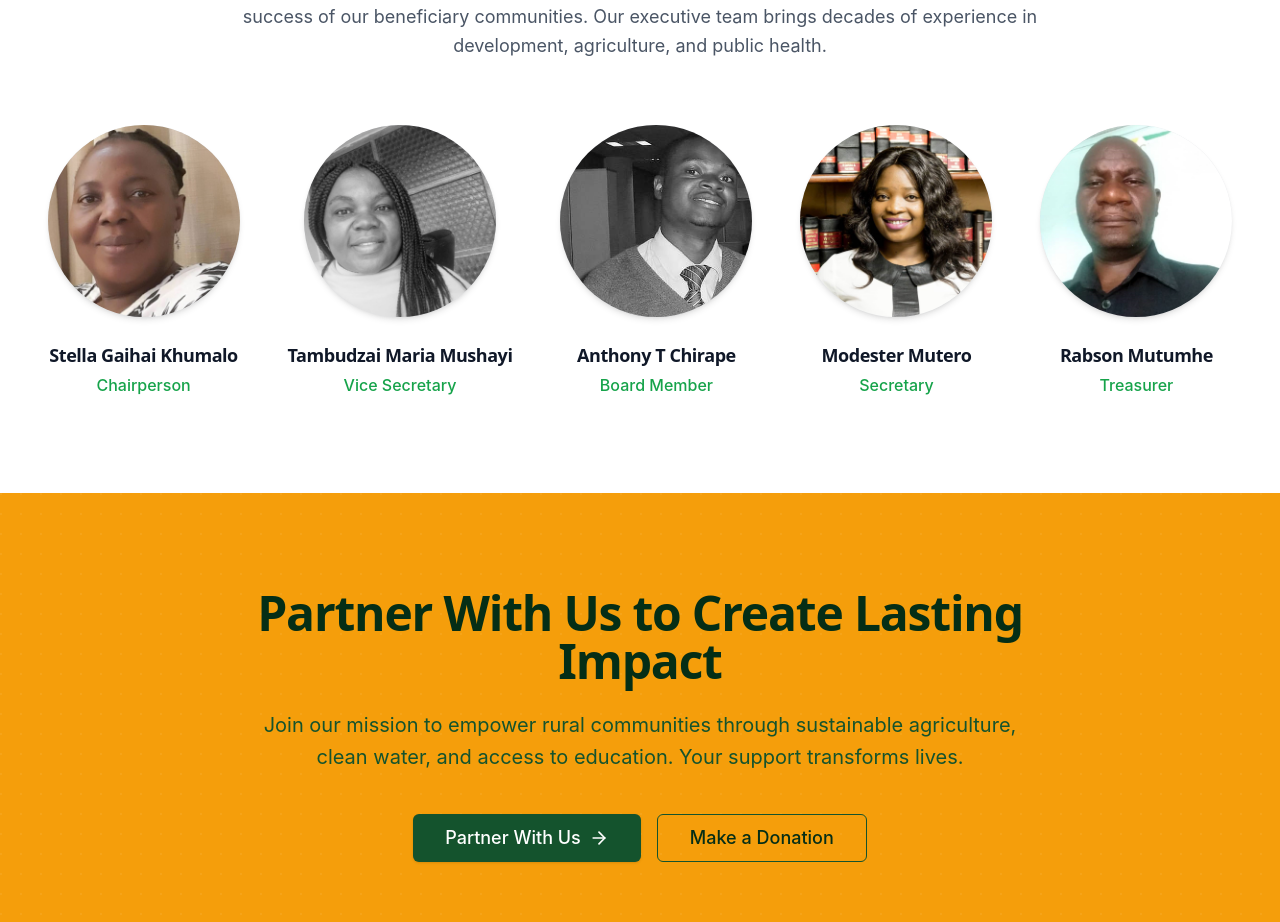
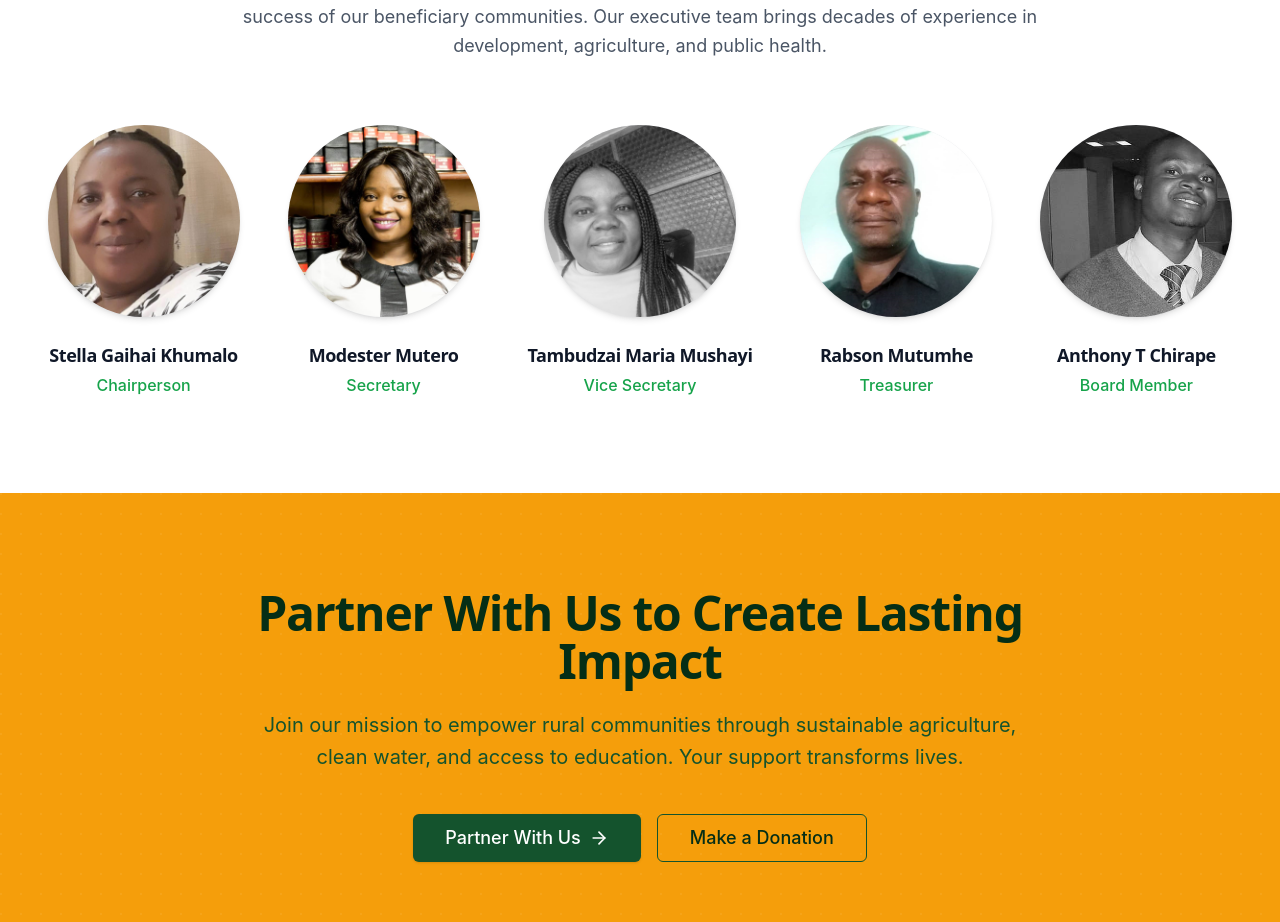
Before and after one commit to thedanayi/resilientvillages, a React (Vite) app: page /about in a window 1280 px wide. Shown: the part 2460-3382 px from the top of the page. Built offline with nearby package versions, Linux system fonts and the light colour scheme.

Commit message:
feat: reorder team members on About page
Update the order of team member entries for consistent display.

```diff
--- a/src/pages/About.tsx
+++ b/src/pages/About.tsx
@@ -136,10 +136,10 @@ export default function About() {
              <div className="flex flex-wrap justify-center gap-12">
                 {[
                   { name: "Stella Gaihai Khumalo", role: "Chairperson", img: "/images/Stella Gaihai Khumalo - Chairperson.jpg" },
+                  { name: "Modester Mutero", role: "Secretary", img: "/images/Modester Mutero - Secretary.jpg" },
                   { name: "Tambudzai Maria Mushayi", role: "Vice Secretary", img: "/images/Tambudzai Maria Mushayi - Vice Secretary.jpeg" },
-                  { name: "Anthony T Chirape", role: "Board Member", img: "/images/Anthont T Chirape - Board Member.jpeg" },
-                  { name: "Modester Mutero", role: "Secretary", img: "/images/Modester Mutero - Secretary.jpg" },
-                  { name: "Rabson Mutumhe", role: "Treasurer", img: "/images/Rabson Mutumhe - Treasurer.jpg" }
+                  { name: "Rabson Mutumhe", role: "Treasurer", img: "/images/Rabson Mutumhe - Treasurer.jpg" },
+                  { name: "Anthony T Chirape", role: "Board Member", img: "/images/Anthont T Chirape - Board Member.jpeg" }
                 ].map((member, i) => (
                   <div key={i} className="flex flex-col items-center max-w-[240px]">
                      <div className="w-48 h-48 bg-gray-200 rounded-full mb-6 overflow-hidden shadow-md">
```
